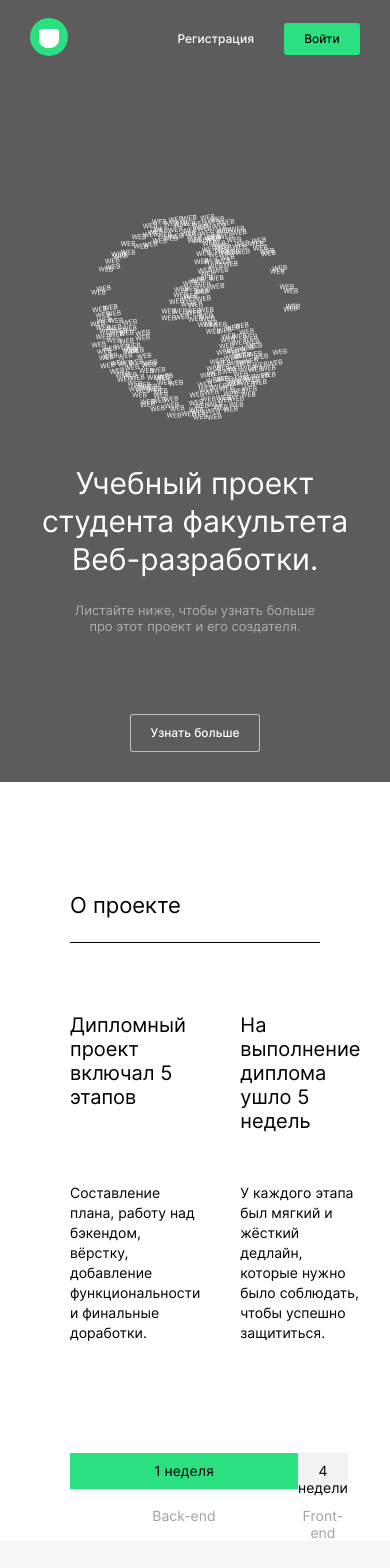
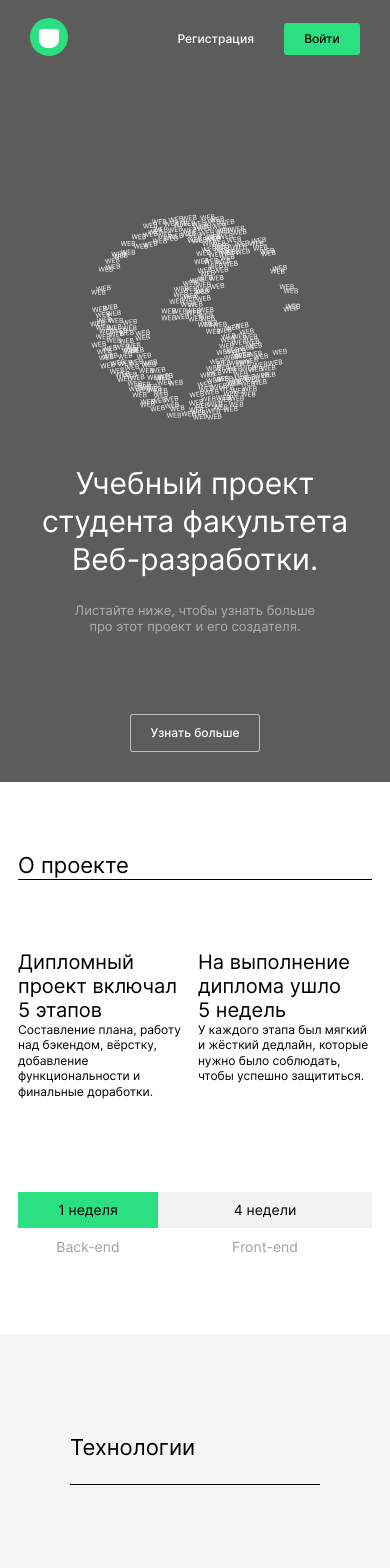
Before and after one commit to KPreis/movies-explorer-frontend, a React (Create React App) app: page / in a window 390 px wide. Shown: the top 1568 px of the page. Built offline with nearby package versions, Linux system fonts and the light colour scheme.

Commit message:
TO-DO: need change AboutProject component from grid to flex

```diff
--- a/src/components/AboutProject/AboutProject.css
+++ b/src/components/AboutProject/AboutProject.css
@@ -1,12 +1,11 @@
 .about-project {
   background: #FFFFFF;
   color: #000000;
-  min-height: 608px;
 }
 
 .about-project__content {
   margin: 0 auto;
-  padding: 110px 70px 0;
+  padding: 110px 70px;
   max-width: 1280px;
   box-sizing: border-box;
   display: flex;
@@ -21,17 +20,14 @@
   font-size: 22px;
   font-weight: 400;
   line-height: calc(27/22);
+  border-bottom: 1px solid #000000;
 }
 
-.about-project__grid-container {
+.about-project__flex-container {
   width: 100%;
-  margin: 23px 0 0 0;
-  padding: 70px 0 0;
-  display: grid;
-  grid-template-columns: 1fr 1fr;
-  grid-template-rows: 1fr 1fr;
-  gap: 10px 40px;
-  border-top: 1px solid #000000;
+  display: flex;
+  gap: 40px;
+  padding-top: 70px;
 }
 
 .about-project__part-title {
@@ -82,3 +78,40 @@
   margin: 10px 0 0;
   padding: 0;
 }
+
+@media screen and (max-width: 768px) {
+  .about-project__content {
+    margin: 0 auto;
+    padding: 90px 50px;
+  }
+  .about-project__flex-container {
+    gap: 22px 10px;
+  }
+  .about-project__part-description {
+    font-size: 12px;
+    line-height: calc(18/14);
+  }
+  .about-project__timeline-grid-container {
+    margin: 93px 0 0 0;
+    grid-template-columns: 140px 1fr;
+  }
+}
+
+@media screen and (max-width: 768px) {
+  .about-project__content {
+    margin: 0 auto;
+    padding: 70px 18px;
+  }
+  .about-project__grid-container {
+    grid-template-columns: 1fr;
+    gap: 22px 10px;
+  }
+  .about-project__part-description {
+    font-size: 12px;
+    line-height: calc(18/14);
+  }
+  .about-project__timeline-grid-container {
+    margin: 93px 0 0 0;
+    grid-template-columns: 140px 1fr;
+  }
+}
--- a/src/components/AboutProject/AboutProject.js
+++ b/src/components/AboutProject/AboutProject.js
@@ -7,17 +7,21 @@ function AboutProject() {
     <div className="about-project">
       <div className="about-project__content">
         <h2 className="about-project__title">О проекте</h2>
-        <div className="about-project__grid-container">
-          <h3 className="about-project__part-title">Дипломный проект включал 5 этапов</h3>
-          <h3 className="about-project__part-title">На выполнение диплома ушло 5 недель</h3>
+        <div className="about-project__flex-container">
+          <article className="about-project__article">
+            <h3 className="about-project__part-title">Дипломный проект включал 5&nbsp;этапов</h3>
             <p className="about-project__part-description">
               Составление плана, работу над бэкендом, вёрстку,
               добавление функциональности и финальные доработки.
             </p>
+          </article>
+          <article className="about-project__article">
+            <h3 className="about-project__part-title">На выполнение диплома ушло 5&nbsp;недель</h3>
             <p className="about-project__part-description">
               У каждого этапа был мягкий и жёсткий дедлайн,
               которые нужно было соблюдать, чтобы успешно защититься.
             </p>
+          </article>
         </div>
         <div className="about-project__timeline-grid-container">
           <div className="about-project__timeline about-project__timeline_first-week">1 неделя</div>
--- a/src/components/Promo/Promo.css
+++ b/src/components/Promo/Promo.css
@@ -2,6 +2,7 @@
   background: #5C5C5C;
   color: #FFFFFF;
   min-height: 574px;
+  min-width: 320px;
 }
 
 .promo__content{
```
Lines whose indentation alone changed are shown as unchanged.
